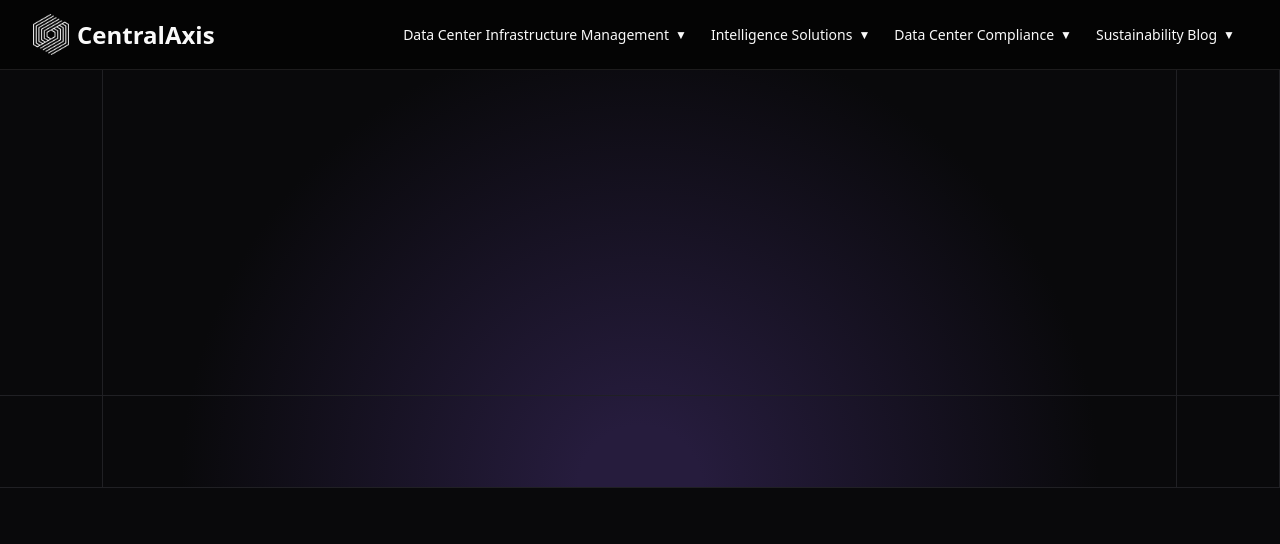
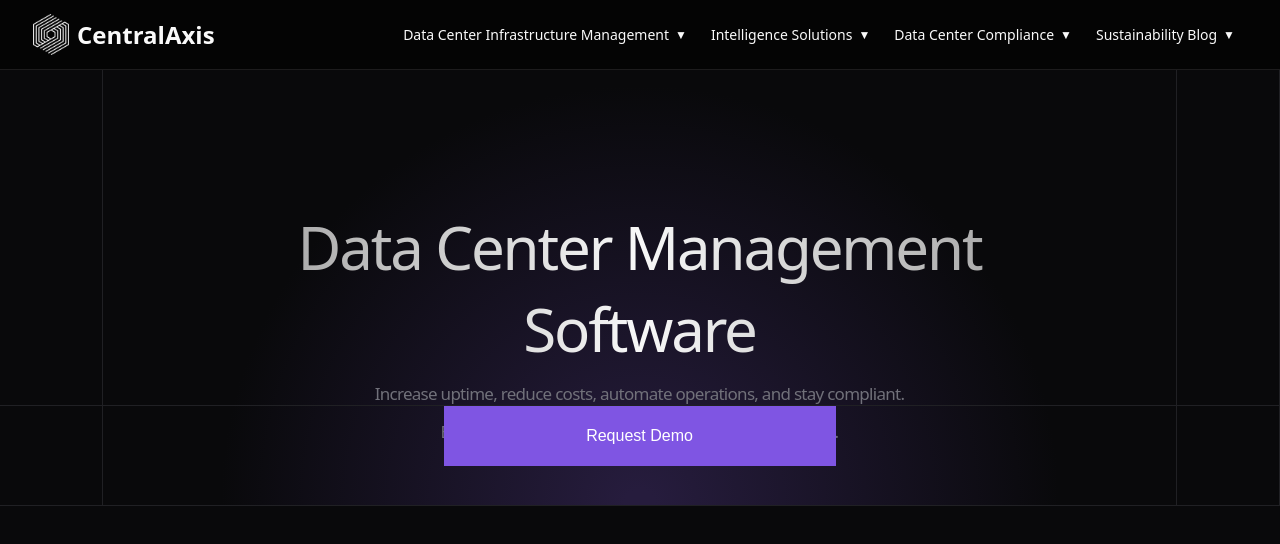
Before and after one commit to deepanshu-sharma425/credex-assignment2, a React (Vite) app: page / in a window 1280 px wide. Shown: the top 544 px of the page. Built offline with nearby package versions, Linux system fonts and the light colour scheme.

Commit message:
maded below section

```diff
--- a/src/components/about/about.css
+++ b/src/components/about/about.css
@@ -1,45 +1,99 @@
 .aa {
-    height: 422px;
+    height: 440px;
     color: white;
 
     background: radial-gradient(circle at bottom center,
-            #261c3d 8%,
-            #09090b 60%
-        );
-        border-bottom: 1px solid #202024;
+            #261c3d 2%,
+            #09090b 54%);
+    border-bottom: 1px solid #202024;
 
-        display: flex;
+    display: flex;
 
 
 
 
 }
-.div1about{
+
+.div1about {
     display: flex;
     flex-direction: column;
     width: 122px;
-     border-right:1px solid #202024;
+    border-right: 1px solid #202024;
 }
-.divabout12{
-    height: 92px;
-    border-top:1px solid #202024;
-    /* border-right:1px solid #202024;  */
+
+.divabout12 {
+    height: 100px;
+    border-top: 1px solid #202024;
 
 }
-.divabout11{
-     height: 330px;
+
+.divabout11 {
+    height: 340px;
 
 
 }
-.div2about{
+
+.div2about {
     width: 1273px;
-    border-right:1px solid #202024;
+    border-right: 1px solid #202024;
 }
-.divabout21{
-    height: 329px;
+
+.divabout21 {
+    height: 339px;
+    padding: 140px 90px;
 
 }
-.divabout22{
-    height: 92px;
-    border-top:1px solid #202024 ;
+
+.divabout22 {
+    height: 100px;
+    border-top: 1px solid #202024;
+    text-align: center;
 }
+
+.abouttext {
+    display: flex;
+    flex-direction: column;
+    gap: 10px;
+}
+.divabout22 button{
+    all: none;
+    border: none;
+    width: 392px;
+    height: 60px;
+    color: white;
+    font-size: 16px;
+
+font-weight: 400;
+    background-color: #7f55e3;
+}
+.divabout22 button:hover{
+    cursor: pointer;
+    background-color: #7739e2;
+}
+
+.abouttext h1 {
+    font-size: 60px;
+    background: linear-gradient(to right, #969696, #f8f8f8, #969696);
+    -webkit-background-clip: text;
+    -webkit-text-fill-color: transparent;
+
+    background-clip: text;
+    color: transparent;
+    font-weight: 500;
+    text-align: center;
+
+    color: rgb(250, 250, 250);
+    letter-spacing: -2.16px;
+    display: block;
+}
+
+.abouttext p {
+    display: block;
+    box-sizing: border-box;
+    font-size: 17px;
+    font-weight: 400;
+    text-align: center;
+    line-height: 28px;
+    color: rgb(113, 113, 122);
+    letter-spacing: -0.72px;
+}
--- a/src/components/about/about.jsx
+++ b/src/components/about/about.jsx
@@ -9,8 +9,22 @@ function About() {
                 <div className="divabout12"></div>
             </div>
             <div className="div2about">
-            <div className="divabout21"></div>
-            <div className="divabout22"></div>
+                <div className="divabout21">
+                    <div className="abouttext">
+                        <h1>Data Center Management Software</h1>
+                        <p>
+                            Increase uptime, reduce costs, automate operations, and stay compliant.</p>
+                            <p>Built for colocations, data centers, and cloud providers.</p>
+
+
+
+                    </div>
+                </div>
+                <div className="divabout22">
+                    <button className='buttonrequest
+                    '>Request Demo</button>
+
+                </div>
             </div>
             <div className="div1about">
                 <div className="divabout11"></div>
```
Also changed, not shown: src/assets/hewlett.png (added). Lines whose indentation alone changed are shown as unchanged.
